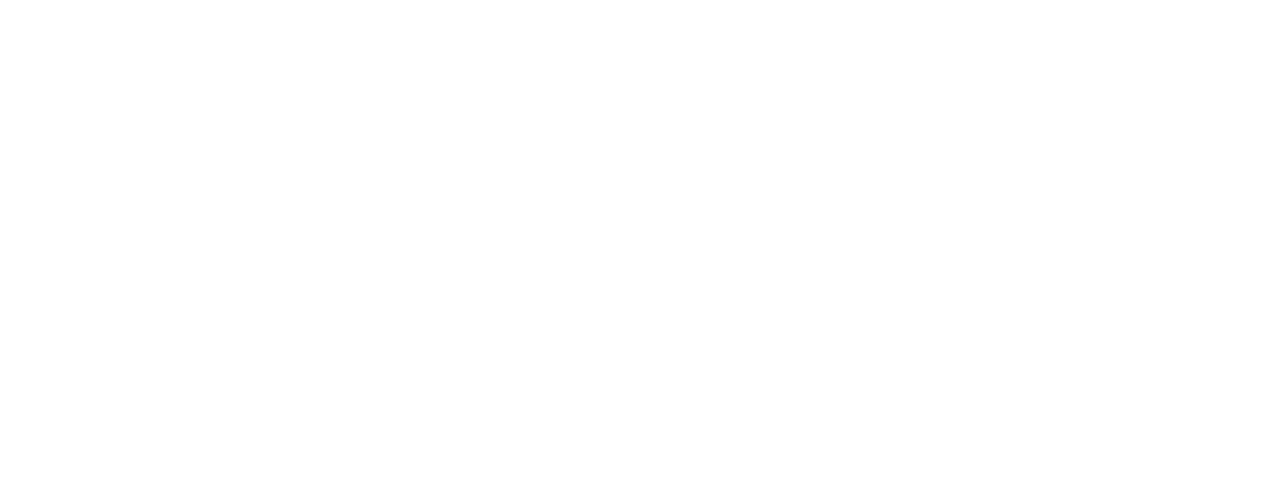
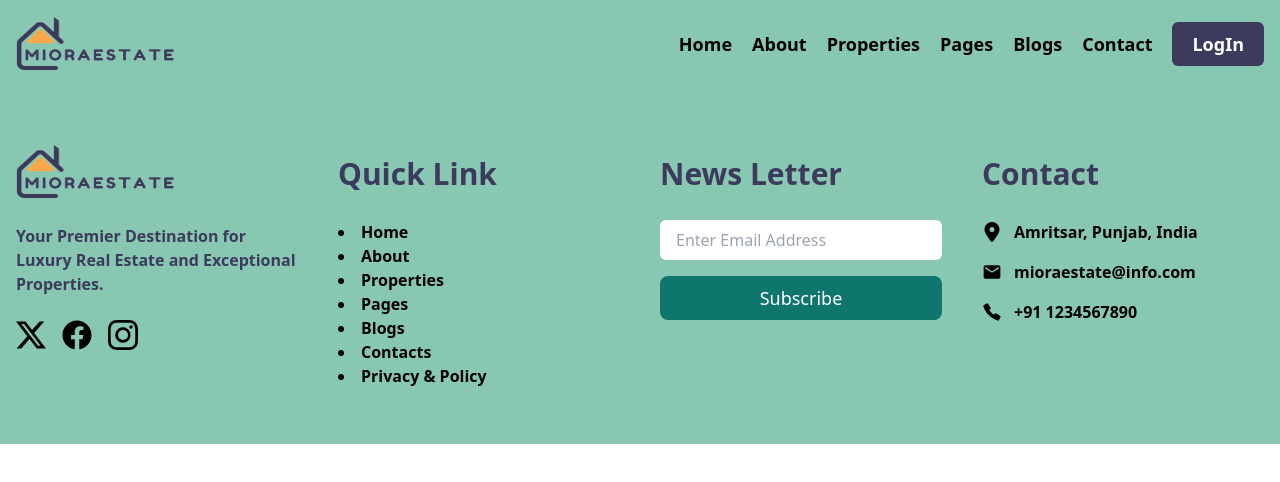
Before and after one commit to GillKaran23/Frontend-Projects, a React (Vite) app: page /miora in a window 1280 px wide. Before the commit this address had no page. Shown: the top 482 px of the page. Built offline with nearby package versions, Linux system fonts and the light colour scheme.

Commit message:
Added Miora Estate

```diff
--- a/src/App.jsx
+++ b/src/App.jsx
@@ -1,6 +1,7 @@
 import { BrowserRouter, Route, Routes } from "react-router-dom"
 import HomeScreen from "./HomeScreen"
 import PizzaHomeScreen from "./PizzaHomeScreen";
+import MioraHomeScreen from "./MioraHomeScreen";
 
 function App() {
 
@@ -9,6 +10,7 @@
       <Routes>
         <Route path="/" element={<HomeScreen/>}></Route>
         <Route path="/pizzie" element={<PizzaHomeScreen/>}></Route>
+        <Route path="/miora" element={<MioraHomeScreen/>}></Route>
       </Routes>
     </BrowserRouter>
   )
--- a/src/HomeScreen.jsx
+++ b/src/HomeScreen.jsx
@@ -1,5 +1,6 @@
 import { Link } from "react-router-dom";
 import pizzalogo from "./assets/pizzaimages/pizza_logo.png";
+import mioralogo from "./assets/mioraimages/miora_logo.png";
 
 let HomeScreen = () => {
     let projects = [
@@ -7,7 +8,12 @@
             id: 1,
             img: pizzalogo,
             link: "/pizzie/"
-        }
+        },{
+            id: 1,
+            img: mioralogo,
+            link: "/miora/"
+        },
+
     ];
     return (
         <>
--- /dev/null
+++ b/src/MioraHomeScreen.jsx
@@ -0,0 +1,12 @@
+import EstateFooter from "./RealEstate/Footer";
+import EstateNavbar from "./RealEstate/Navbar";
+
+let MioraHomeScreen = ()=>{
+    return(
+        <>
+        <EstateNavbar/>
+        <EstateFooter/>
+        </>
+    );
+}
+export default MioraHomeScreen;
--- /dev/null
+++ b/src/RealEstate/Footer.jsx
@@ -0,0 +1,61 @@
+import { Link } from "react-router-dom";
+import mioralogo from "../assets/mioraimages/miora_logo.png";
+import { BsInstagram, BsTwitterX } from "react-icons/bs";
+import { FaFacebook } from "react-icons/fa";
+import { FaLocationDot } from "react-icons/fa6";
+import { MdEmail } from "react-icons/md";
+import { IoCallSharp } from "react-icons/io5";
+let EstateFooter = () => {
+    return (
+        <>
+            <div className="w-full bg-estate-primary">
+                <div className="max-w-7xl mx-auto p-4">
+                    <div className="grid grid-cols-1 md:grid-cols-2 lg:grid-cols-4 py-10 gap-10">
+                        <div className="flex flex-col gap-6">
+                            <Link to="/miora/"><img className="w-40 h-14" src={mioralogo} alt="Miora Logo" /></Link>
+                            <p className="text-estate-secondary font-semibold text-base">Your Premier Destination for Luxury Real Estate and Exceptional Properties.</p>
+                            <div className="flex gap-4 text-3xl">
+                                <BsTwitterX className="cursor-pointer hover:text-estate-secondary" />
+                                <FaFacebook className="cursor-pointer hover:text-estate-secondary" />
+                                <BsInstagram className="cursor-pointer hover:text-estate-secondary" />
+                            </div>
+                        </div>
+                        <div className="flex flex-col gap-4">
+                            <h1 className="text-3xl font-bold mt-3 text-estate-secondary mb-3 cursor-pointer hover:text-teal-700">Quick Link</h1>
+                            <ul className="list-disc list-inside font-semibold text-base">
+                                <li className="hover:text-estate-secondary hover:underline cursor-pointer">Home</li>
+                                <li className="hover:text-estate-secondary hover:underline cursor-pointer">About</li>
+                                <li className="hover:text-estate-secondary hover:underline cursor-pointer">Properties</li>
+                                <li className="hover:text-estate-secondary hover:underline cursor-pointer">Pages</li>
+                                <li className="hover:text-estate-secondary hover:underline cursor-pointer">Blogs</li>
+                                <li className="hover:text-estate-secondary hover:underline cursor-pointer">Contacts</li>
+                                <li className="hover:text-estate-secondary hover:underline cursor-pointer">Privacy & Policy</li>
+                            </ul>
+                        </div>
+                        <div className="flex flex-col gap-4">
+                        <h1 className="text-3xl font-bold mt-3 mb-3 text-estate-secondary cursor-pointer hover:text-teal-700">News Letter</h1>
+                        <input type="email" placeholder="Enter Email Address" className="p-2 px-4 text-gray-500 rounded-md" required></input>
+                        <button className="bg-teal-700 px-5 py-2 text-lg rounded-lg hover:bg-estate-secondary text-white">Subscribe</button>
+                        </div>
+                        <div className="flex flex-col gap-4">
+                        <h1 className="text-3xl font-bold mt-3 mb-3 text-estate-secondary cursor-pointer hover:text-teal-700">Contact</h1>
+                        <div className="flex gap-3 items-center cursor-pointer hover:text-estate-secondary font-semibold">
+                            <FaLocationDot className="text-xl"/>
+                            <p>Amritsar, Punjab, India</p>
+                        </div>
+                        <div className="flex gap-3 items-center cursor-pointer hover:text-estate-secondary font-semibold">
+                            <MdEmail className="text-xl"/>
+                            <p>mioraestate@info.com</p>
+                        </div>
+                        <div className="flex gap-3 items-center cursor-pointer hover:text-estate-secondary font-semibold">
+                            <IoCallSharp className="text-xl"/>
+                            <p>+91 1234567890</p>
+                        </div>
+                        </div>
+                    </div>
+                </div>
+            </div>
+        </>
+    )
+}
+export default EstateFooter;
--- /dev/null
+++ b/src/RealEstate/Navbar.jsx
@@ -0,0 +1,82 @@
+import { Link } from "react-router-dom";
+import mioralogo from "../assets/mioraimages/miora_logo.png";
+import { BiMenu } from "react-icons/bi";
+import { useState } from "react";
+import { RxCross2 } from "react-icons/rx";
+
+let EstateNavbar = () => {
+    let [nav, setNav] = useState(false);
+    let navitems = [
+        {
+            id :1,
+            text: "Home"
+        },{
+            id :2,
+            text: "About"
+        },{
+            id :3,
+            text: "Properties"
+        },{
+            id :4,
+            text: "Pages"
+        },{
+            id :5,
+            text: "Blogs"
+        },{
+            id :6,
+            text: "Contact"
+        },
+    ];
+    return (
+        <>
+            <div className="w-full bg-estate-primary">
+                <div className="max-w-7xl mx-auto p-4">
+                    <div className="flex flex-wrap justify-between items-center">
+                        <div>
+                            <Link to="/"><img className="w-40 h-14" src={mioralogo} alt="Miora Logo" /></Link>
+                        </div>
+                        <div className="hidden lg:flex gap-5 text-lg font-semibold items-center">
+                            {
+                                navitems.map((value)=>{
+                                    return(
+                                        <div key={value.id} className="hover:text-estate-secondary cursor-pointer">{value.text}</div>
+                                    );
+                                })
+                            }
+                            <button className="bg-estate-secondary text-white py-2 px-5 rounded-md hover:bg-teal-700">LogIn</button>
+                        </div>
+                        {
+                            nav ? <button onClick={() => setNav(!nav)} className="block lg:hidden text-4xl">
+                            <RxCross2 />
+                        </button> : <button onClick={() => setNav(!nav)} className="block lg:hidden text-4xl">
+                            <BiMenu />
+                        </button>
+                        }
+                    </div>
+                </div>
+                {
+                    nav && (
+                        <div className="w-[55%] h-screen fixed top-0 left-0 z-50 bg-estate-primary py-4 px-4">
+                            <div>
+                                <Link to="/miora/"><img className="w-40 h-14" src={mioralogo} alt="Miora Logo" /></Link>
+                            </div>
+                            <hr className="border-2 rounded-full border-estate-secondary mt-4 mb-6"></hr>
+                            <div className="flex flex-col gap-2 text-lg font-semibold">
+                                {
+                                    navitems.map((value)=>{
+                                        return(
+                                            <Link key={value.id} to="#" className="hover:bg-estate-secondary hover:text-white p-3 rounded-md">{value.text}</Link>
+                                        )
+                                    })
+                                }
+                                <button className="bg-estate-secondary text-white py-2 px-5 rounded-md hover:bg-teal-700">LogIn</button>
+                            </div>
+                        </div>
+                    )
+                }
+            </div>
+        </>
+    );
+}
+
+export default EstateNavbar;
--- a/tailwind.config.js
+++ b/tailwind.config.js
@@ -8,6 +8,10 @@
     extend: {
       backgroundImage: {
       },
+      colors:{
+        'estate-primary' : '#88C7B2',
+        'estate-secondary' : '#3C3B5D',
+      }
     },
   },
   plugins: [],
```
Also changed, not shown: src/assets/mioraimages/miora_logo.png (added), 1 other file (tests, documents, lock files or other folders).
